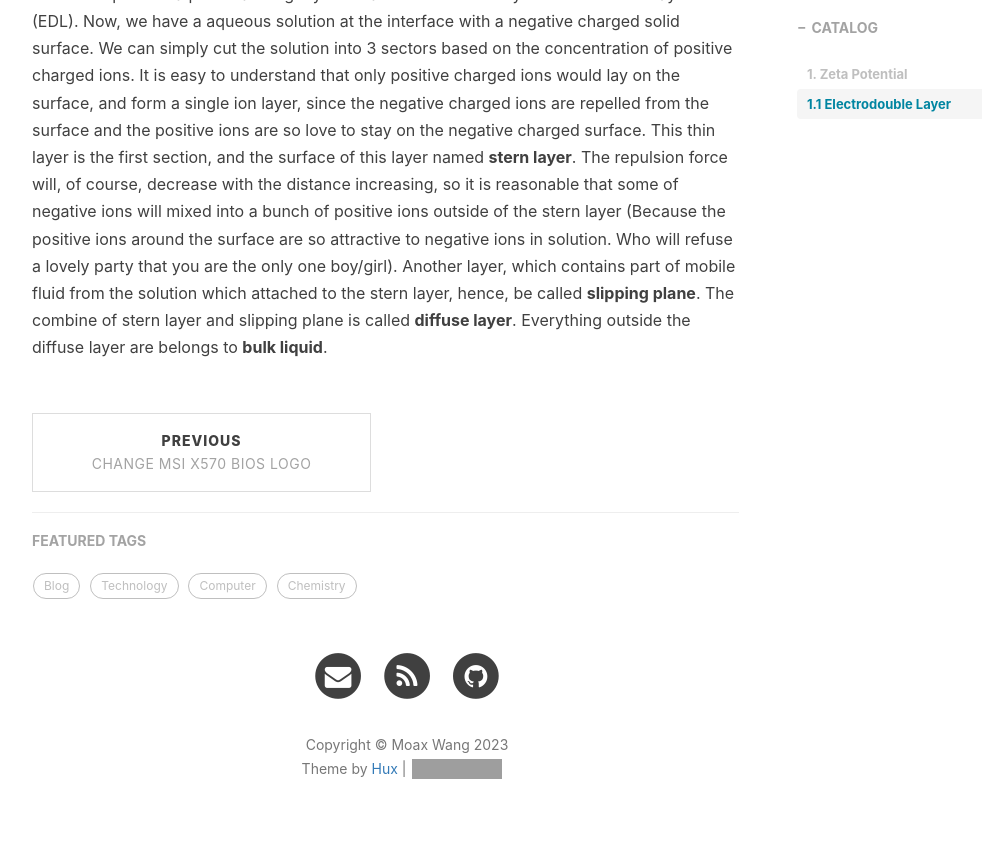
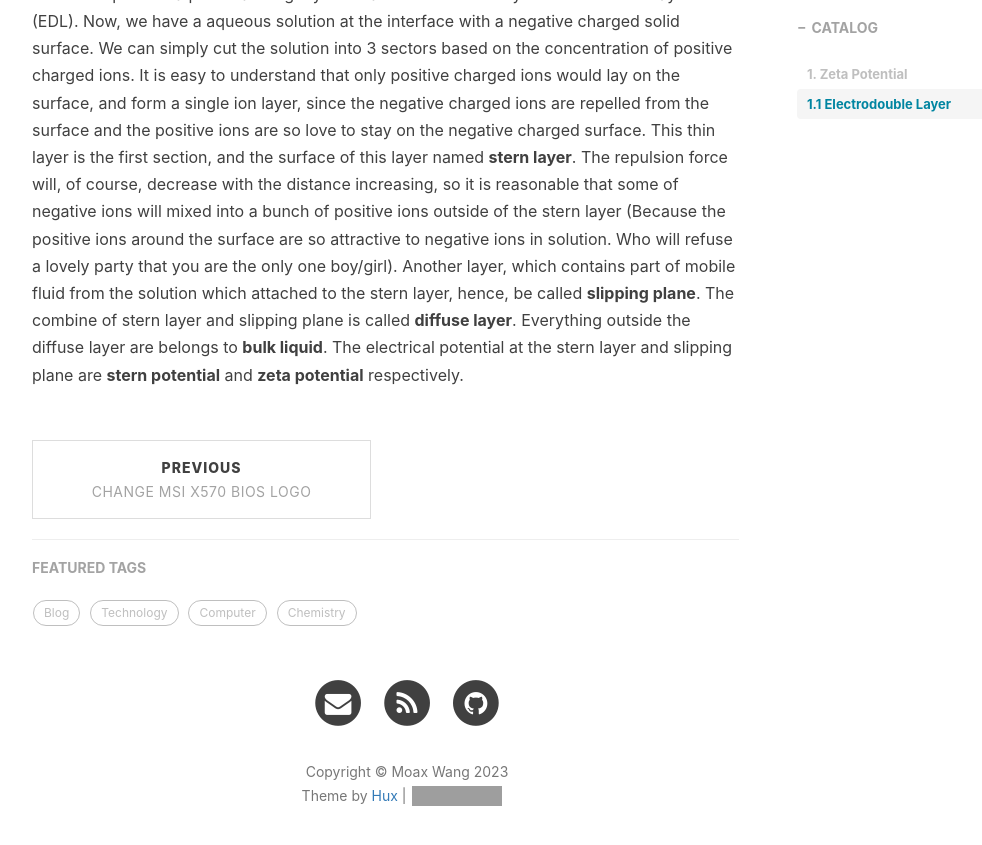
Before and after one commit to WinchellWang/winchellwang.github.io, a Jekyll site: the page built from _posts/2023-04-24-Zeta_potential_&_point_0_charge.md, in a window 1280 px wide and 900 px high, scrolled down 1655 px. Shown: the top 845 px of the window, without its empty margins (233-1215 px from the left). Built offline with Jekyll 4.4.1, drawn with Linux system fonts in a browser that asks for light colours; nearby versions of some CDN libraries; comment, search, counter and statistics services are not loaded; grey boxes are pictures that could not be loaded.

Commit message:
Update 2023-04-24-Zeta_potential_&_point_0_charge.md

```diff
--- a/_posts/2023-04-24-Zeta_potential_&_point_0_charge.md
+++ b/_posts/2023-04-24-Zeta_potential_&_point_0_charge.md
@@ -32,4 +32,4 @@ Zeta potential (ζ-potential) is the potential at the slipping plane. The unit o
 
 ## 1.1 Electrodouble Layer
 
-The concept of zeta potential is tightly correlated with the theory of electrodouble layer (EDL). Now, we have a aqueous solution at the interface with a negative charged solid surface. We can simply cut the solution into 3 sectors based on the concentration of positive charged ions. It is easy to understand that only positive charged ions would lay on the surface, and form a single ion layer, since the negative charged ions are repelled from the surface and the positive ions are so love to stay on the negative charged surface. This thin layer is the first section, and the surface of this layer named **stern layer**. The repulsion force will, of course, decrease with the distance increasing, so it is reasonable that some of negative ions will mixed into a bunch of positive ions outside of the stern layer (Because the positive ions around the surface are so attractive to negative ions in solution. Who will refuse a lovely party that you are the only one boy/girl). Another layer, which contains part of mobile fluid from the solution which attached to the stern layer, hence, be called **slipping plane**. The combine of stern layer and slipping plane is called **diffuse layer**. Everything outside the diffuse layer are belongs to **bulk liquid**.
+The concept of zeta potential is tightly correlated with the theory of electrodouble layer (EDL). Now, we have a aqueous solution at the interface with a negative charged solid surface. We can simply cut the solution into 3 sectors based on the concentration of positive charged ions. It is easy to understand that only positive charged ions would lay on the surface, and form a single ion layer, since the negative charged ions are repelled from the surface and the positive ions are so love to stay on the negative charged surface. This thin layer is the first section, and the surface of this layer named **stern layer**. The repulsion force will, of course, decrease with the distance increasing, so it is reasonable that some of negative ions will mixed into a bunch of positive ions outside of the stern layer (Because the positive ions around the surface are so attractive to negative ions in solution. Who will refuse a lovely party that you are the only one boy/girl). Another layer, which contains part of mobile fluid from the solution which attached to the stern layer, hence, be called **slipping plane**. The combine of stern layer and slipping plane is called **diffuse layer**. Everything outside the diffuse layer are belongs to **bulk liquid**. The electrical potential at the stern layer and slipping plane are **stern potential** and **zeta potential** respectively.
```
